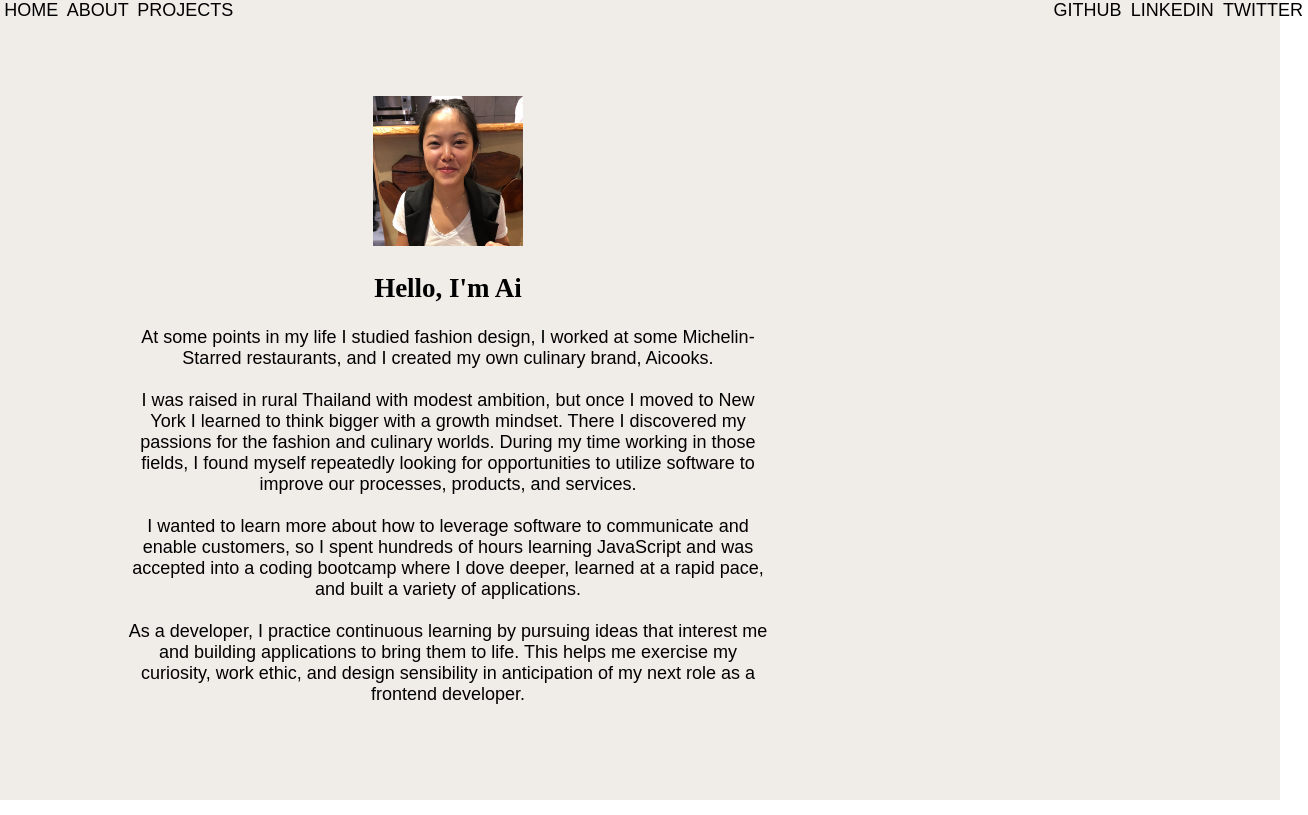
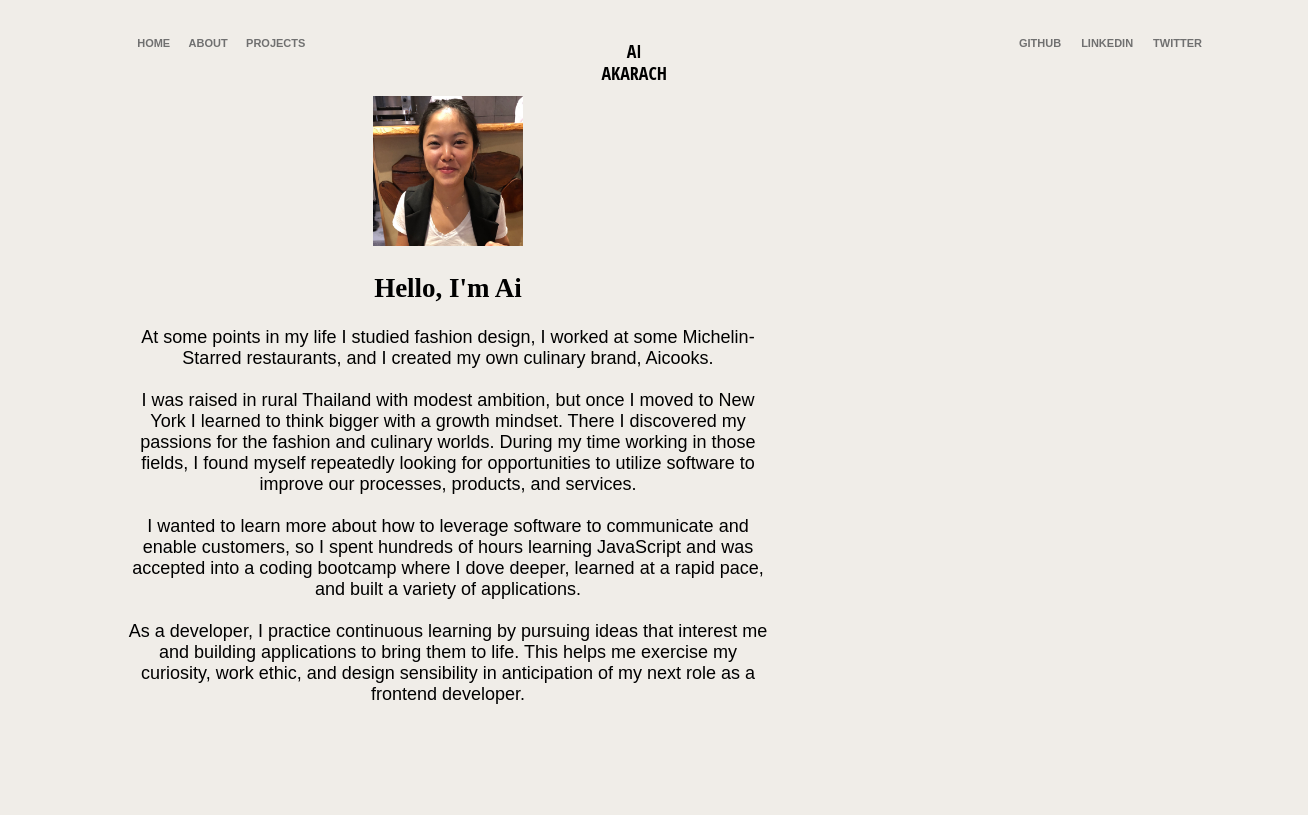
Before and after one commit to aka-ai/portfolio, a React (Create React App) app: page /about in a window 1280 px wide. Shown: the whole page, 1308 px wide, since content can reach past the window. Built offline with nearby package versions, Linux system fonts and the light colour scheme.

Commit message:
wip nav bar

```diff
--- a/src/App.css
+++ b/src/App.css
@@ -1,10 +1,14 @@
+body {
+  background-color: #f0ede8;
+  max-width: 100%;
+  overflow-x: hidden;
+}
 .App {
+  white-space: pre-wrap;
   text-align: center;
-  font-family: Nunito,sans-serif;
+  font-family: 'Nunito', sans-serif;;
   font-size: 1.6rem;
-  background-color: #f0ede8;
   font-size: calc(6px + 1.5vmin);
-  white-space: pre-wrap;
   height: 100vh;
   margin: 0;
   padding: 0;
@@ -17,7 +21,7 @@
   /* animation: fadein 3s; */
 }
 h2 {
-  font-family: Playfair Display,serif;
+  font-family: Playfair Display, serif;
 }
 .projects {
   display: flex;
@@ -36,6 +40,28 @@ h2 {
   display: flex;
   justify-content: space-between;
   flex-direction: row;
+  margin-top: 1.2vw;
+  margin-left: 5vw;
+  margin-right: 5vw;
+}
+a {
+  text-decoration: none;
+  padding: 7%;
+  color: #707070;
+  font-size: 0.86vw;
+  font-weight: 645;
+}
+.nav-section {
+  margin-top: 1.2vw;
+  margin-left: 5vw;
+  margin-right: 5vw;
+}
+.nav-name {
+  margin-top: 1.2vw;
+  margin-left: 5vw;
+  margin-right: 5vw;
+  line-height: 0.5vh;
+  font-family: "Open Sans Condensed", sans- serif;
 }
 .logo {
   width: 80px;
@@ -55,9 +81,15 @@ h2 {
 }
 
 @keyframes fadein {
-    0% { opacity: 0; }
-    60% { opacity: 0;}
-    100% { opacity: 1; }
+  0% {
+    opacity: 0;
+  }
+  60% {
+    opacity: 0;
+  }
+  100% {
+    opacity: 1;
+  }
 }
 
 .contact-button {
@@ -66,11 +98,7 @@ h2 {
   flex-direction: row;
 }
 
-a {
-  text-decoration: none;
-  margin: 2%;
-  color: black;
-}
+
 
 /*! locomotive-scroll v3.5.4 | MIT License | https://github.com/locomotivemtl/locomotive-scroll */
 /* html.has-scroll-smooth {
--- a/src/App.js
+++ b/src/App.js
@@ -9,7 +9,6 @@ import {
 
 class App extends React.Component {
   render() {
-    console.log(window.location.pathname);
   return (
     <Router>
       <div className="App">
--- a/src/Components/About.js
+++ b/src/Components/About.js
@@ -1,14 +1,12 @@
 import React from "react";
 import Constants from "./Constants";
-import LocomotiveScroll from 'locomotive-scroll';
-const scroll = new LocomotiveScroll();
 function About() {
   return (
     <div className="about">
       <div className="about-content">
-        <img className="profile-pic" src={Constants.profilePic} data-scroll/>
-        <h2 data-scroll>Hello, I'm Ai</h2>
-        <p data-scroll>{Constants.aboutMe}</p>
+        <img className="profile-pic" src={Constants.profilePic} alt="profile-pic"/>
+        <h2>Hello, I'm Ai</h2>
+        <p>{Constants.aboutMe}</p>
       </div>
     </div>
   )
--- a/src/Components/Nav.js
+++ b/src/Components/Nav.js
@@ -4,15 +4,19 @@ function Nav() {
 
     return (
       <div className="nav-bar">
-        <div>
+        <div className="nav-section">
           <Link to="/">HOME</Link>
           <Link to="/about">ABOUT</Link>
           <Link to="/projects">PROJECTS</Link>
         </div>
-        <div>
-          <a href="https://github.com/aka-ai" target="_blank">GITHUB</a>
-          <a href="https://www.linkedin.com/in/akarach/" target="_blank">LINKEDIN</a>
-          <a href="https://twitter.com/aicooks" target="_blank">TWITTER</a>
+        <div className="nav-name">
+          <p>AI</p>
+          <p>AKARACH</p>
+        </div>
+        <div className="nav-section">
+          <a href="https://github.com/aka-ai" target="_blank" rel="noopener noreferrer">GITHUB</a>
+          <a href="https://www.linkedin.com/in/akarach/" target="_blank" rel="noopener noreferrer">LINKEDIN</a>
+          <a href="https://twitter.com/aicooks" target="_blank" rel="noopener noreferrer">TWITTER</a>
         </div>
       </div>
     )
```
Also changed, not shown: src/Components/Projects.js (+1 -10 lines).
